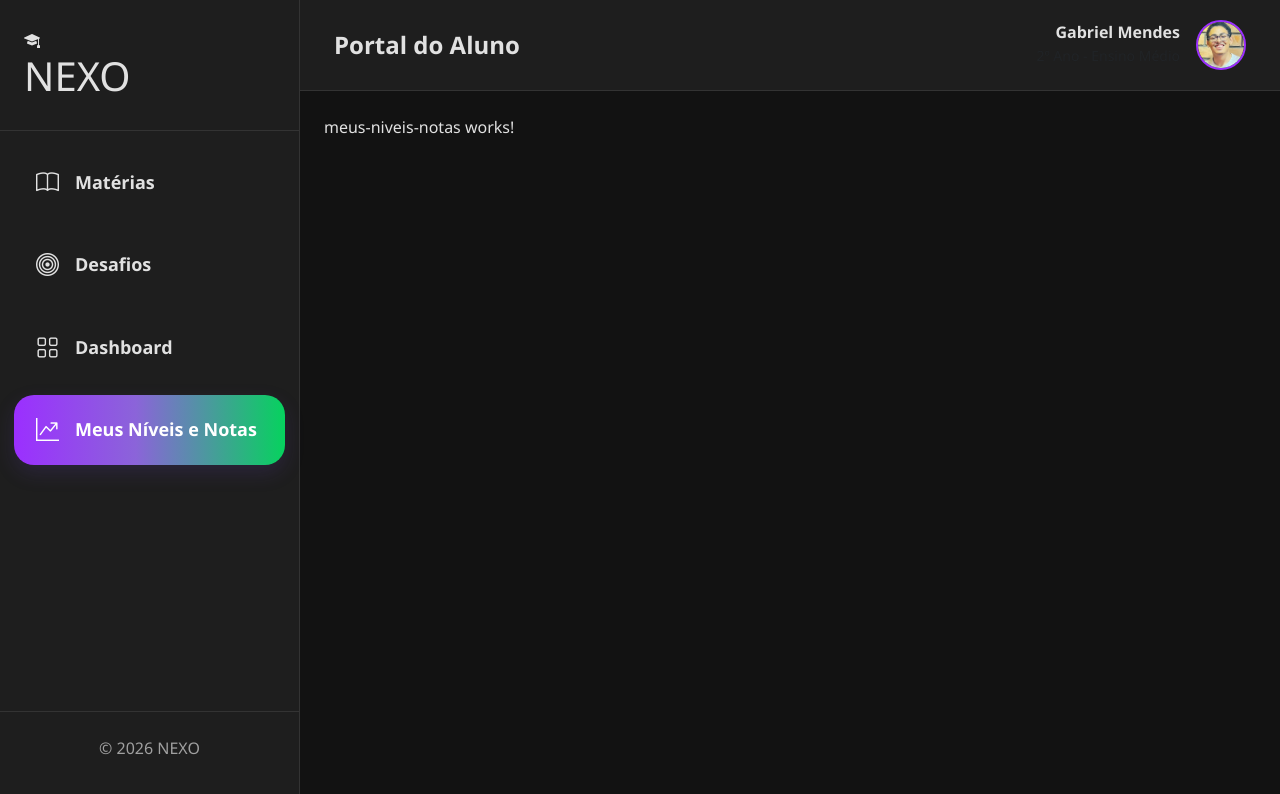
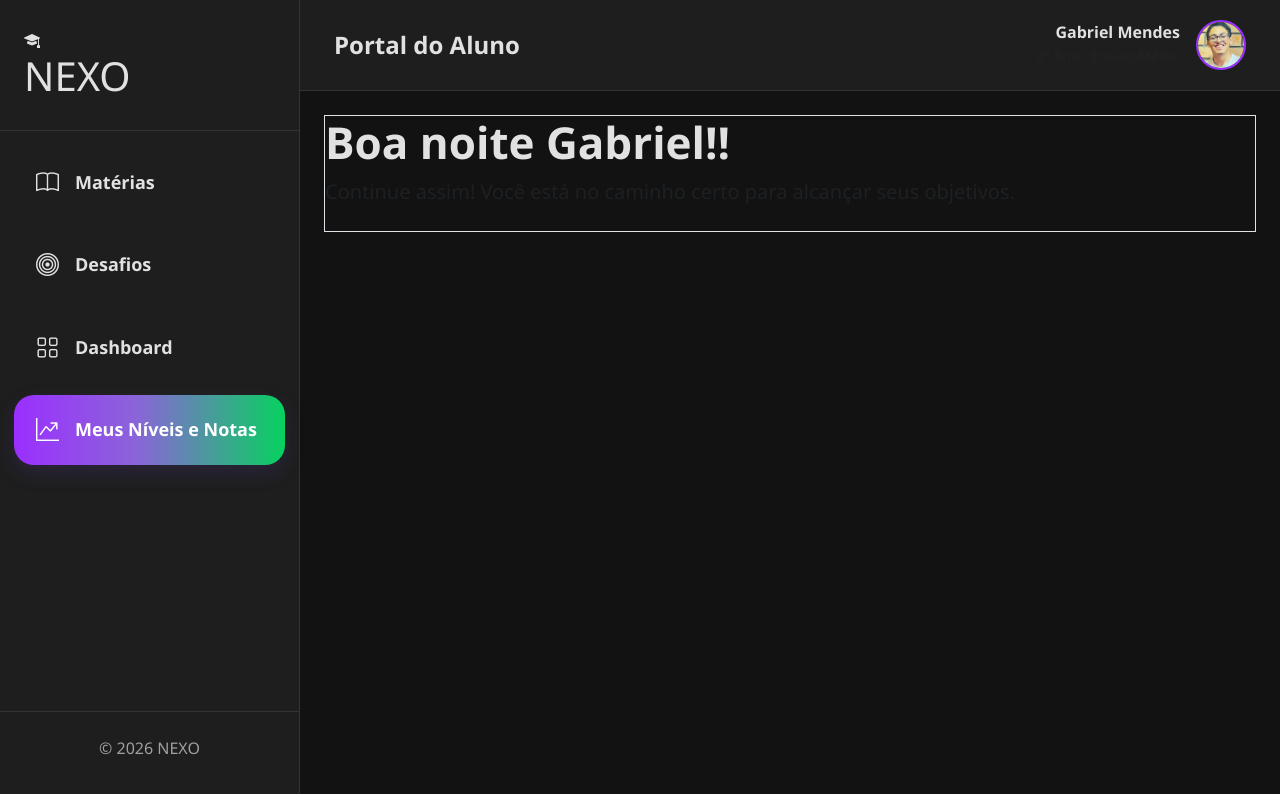
Before and after one commit to nexonucleo5/nexo-angular, an Angular app in the folder nexo/: page /meus_niveis_notas in a window 1280 px wide. Shown: the top 794 px of the page. Built offline with nearby package versions, Linux system fonts and the light colour scheme.

Commit message:
Atualização da meus niveis

```diff
--- a/nexo/src/app/meus-niveis-notas/meus-niveis-notas.html
+++ b/nexo/src/app/meus-niveis-notas/meus-niveis-notas.html
@@ -1 +1,8 @@
-<p>meus-niveis-notas works!</p>
+<div>
+    <div class="border border-1">
+   <div class="page-heading mb-4">
+        <h1 class="page-title fw-bold" style="font-size: 44px; color: var(--text-main);">Boa noite Gabriel!!</h1>
+        <p class="text-muted fs-5">Continue assim! Você está no caminho certo para alcançar seus objetivos.</p>
+    </div>
+    </div>
+</div>
```
